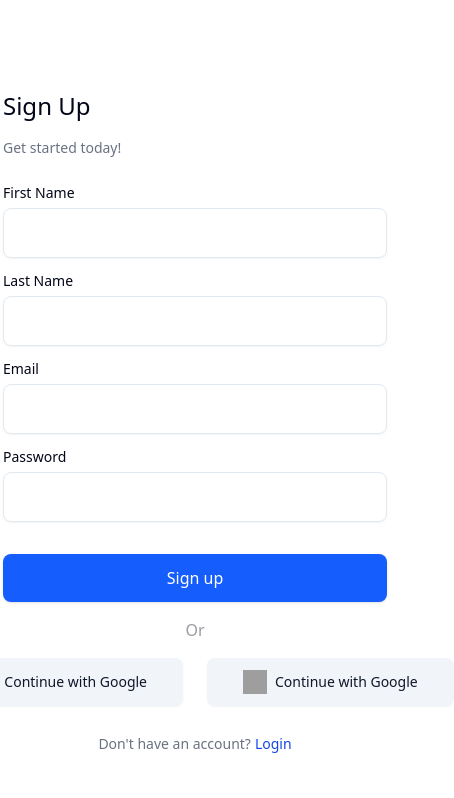
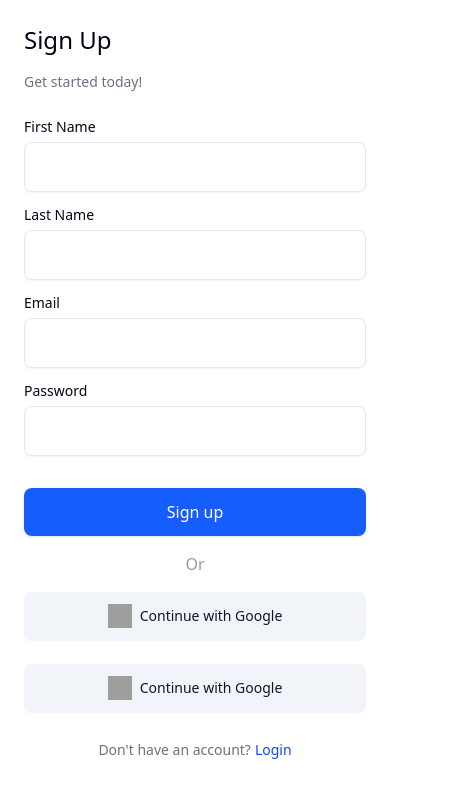
Before and after one commit to speculateDev/socials, a Next.js app: page /auth/signup in a window 390 px wide. Shown: the top 798 px of the page, 454 px wide, since content can reach past the window. Built offline with nearby package versions, Linux system fonts and the light colour scheme; no server answers; grey boxes are pictures that could not be loaded.

Commit message:
UI: responsive auth pages fixed

```diff
--- a/app/auth/login/page.tsx
+++ b/app/auth/login/page.tsx
@@ -2,7 +2,7 @@
 
 const Page = () => {
   return (
-    <div className="flex h-screen w-full justify-center items-center">
+    <div className="flex h-screen w-full justify-center items-center p-6 sm:p-0">
       <LoginCard />
     </div>
   );
--- a/app/auth/signup/SignupForm.tsx
+++ b/app/auth/signup/SignupForm.tsx
@@ -70,7 +70,7 @@
   };
 
   return (
-    <div className="flex h-screen w-full justify-center items-center">
+    <div className="flex h-screen w-full justify-center items- p-6 sm:p-0">
       <div className="flex flex-col gap-4 mx-auto max-w-sm w-full">
         <h2 className="text-2xl font-medium">Sign Up</h2>
         <p className="text-gray-500 text-sm">Get started today!</p>
@@ -135,7 +135,7 @@
 
         <p className="text-center text-foreground/40">Or</p>
 
-        <div className="flex justify-center gap-6">
+        <div className="flex flex-col sm:flex-row justify-center gap-6">
           <OauthBtn provider="google">
             <img
               className="size-6"
```
